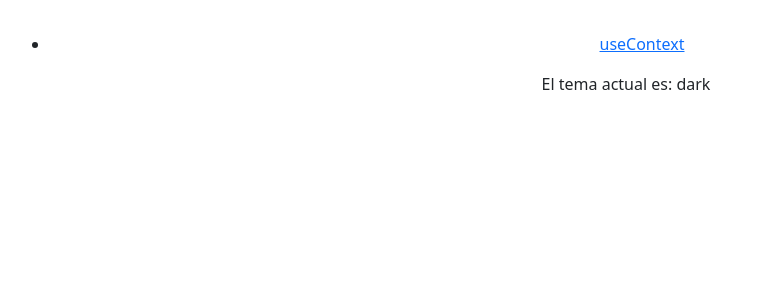
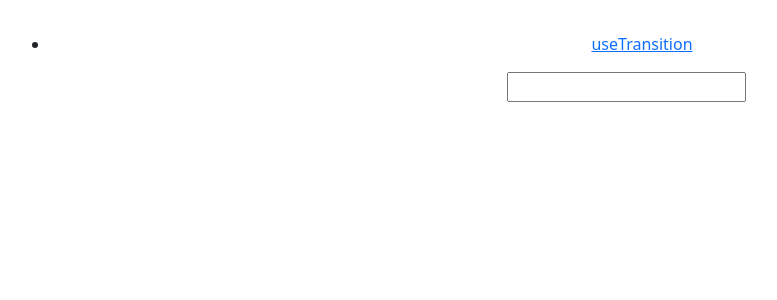
Before and after one commit to pedronieto84/react-19, a React (Vite) app in the folder react-19-curso/: page / in a window 1280 px wide. Shown: the top 300 px of the page, without its empty margins (14-791 px from the left). Built offline with nearby package versions, Linux system fonts and the light colour scheme.

Commit message:
Transition Hookis: useTransition

```diff
--- a/react-19-curso/src/App.jsx
+++ b/react-19-curso/src/App.jsx
@@ -11,7 +11,7 @@ function App() {
     <nav>
       <ul>
         <li>
-          <Link to="/">useContext</Link>
+          <Link to="/">useTransition</Link>
         </li>
       </ul>
     </nav>
--- a/react-19-curso/src/componentes/functionalComponent.jsx
+++ b/react-19-curso/src/componentes/functionalComponent.jsx
@@ -1,30 +1,35 @@
-// Uso de useContext
-import {  createContext, useContext } from "react";
-
-
-// 1. Crear un contexto
-const ThemeContext = createContext();
-// No lo hemos visto aún pero es una forma de compartir datos entre componentes sin tener que pasar props manualmente a través de cada nivel de la jerarquía de componentes.
-// Es util si tengo un componente que tiene muchos hijos y quiero pasarle una prop a todos los hijos, en lugar de pasarla manualmente a cada uno de los hijos, puedo usar un contexto para pasarla a todos los hijos de una vez.
-
+// Uso de useTransition
+import {  useTransition , useState } from "react";
 
 const FunctionalComponent = () => {
 
+  const [list, setList] = useState([]);
+  const [isPending, startTransition] = useTransition();
+
+  const handleChange = (e) => {
+
+    startTransition(() => {
+      // Actualización no urgente
+      const items = [];
+
+      // Hago esto para forzar una operación muy pesada
+      for (let i = 0; i < 20000; i++) {
+        items.push(e.target.value);
+      }
+      setList(items);
+    });
+  };
+
   return (
-    // 2. Proveer el valor del contexto
-    <ThemeContext.Provider value="dark">
-      <ChildComponent />
-    </ThemeContext.Provider>
-  );
+    <div>
+    <input type="text"  onChange={handleChange} />
+    {isPending ? (
+      <p>Cargando...</p>
+    ) : (
+      list.map((item, index) => <div key={index}>{item}</div>)
+    )}
+  </div>
+);
 }
 
-
 export default FunctionalComponent;
-
-function ChildComponent() {
-  // 3. Consumir el valor del contexto
-  const theme = useContext(ThemeContext);
-
-  return <p>El tema actual es: {theme}</p>;
-
-}
```
